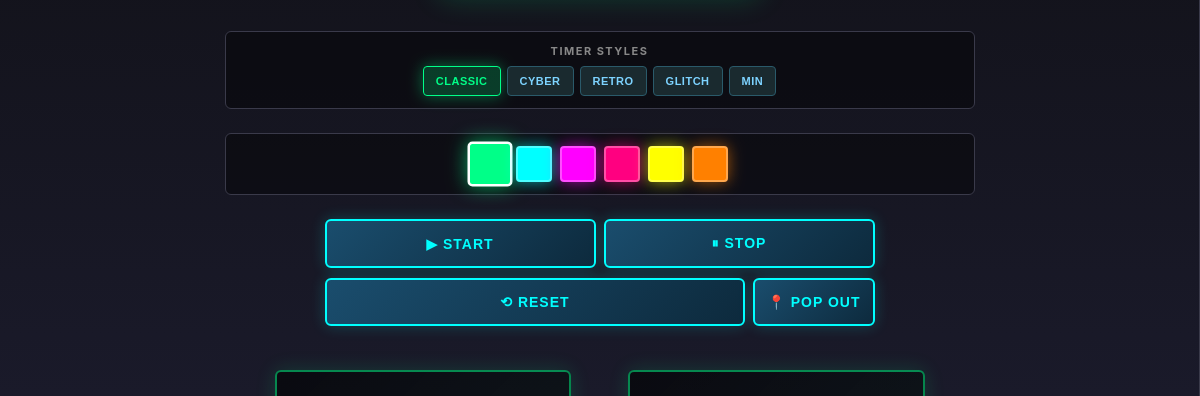
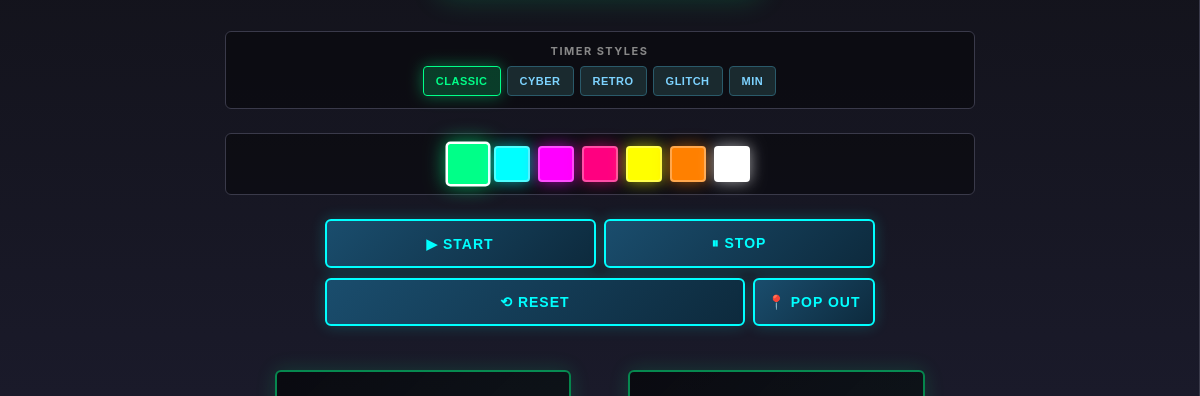
Before and after one commit to MrBlast98/VD-Clock-Overlay-And-Timer., an Electron app: page index.html in a window 1200 px wide. Both pictures are taken after a click on the button "⚔️ 1V1". Shown: the part 404-800 px from the top of the page. Drawn offline with Linux system fonts and the light colour scheme; no server answers.

Commit message:
Feature: Add white color option to timer

```diff
--- a/index.html
+++ b/index.html
@@ -47,6 +47,7 @@
             <button class="color-btn neon-pink" data-color="#ff0080" data-name="pink" title="Neon Pink"></button>
             <button class="color-btn neon-yellow" data-color="#ffff00" data-name="yellow" title="Neon Yellow"></button>
             <button class="color-btn neon-orange" data-color="#ff8000" data-name="orange" title="Neon Orange"></button>
+            <button class="color-btn neon-white" data-color="#ffffff" data-name="white" title="White"></button>
           </div>
 
           <div class="timer-controls">
--- a/styles.css
+++ b/styles.css
@@ -612,6 +612,7 @@ body {
 .color-btn.neon-pink { background: #ff0080; box-shadow: 0 0 15px rgba(255, 0, 128, 0.6); }
 .color-btn.neon-yellow { background: #ffff00; box-shadow: 0 0 15px rgba(255, 255, 0, 0.6); }
 .color-btn.neon-orange { background: #ff8000; box-shadow: 0 0 15px rgba(255, 128, 0, 0.6); }
+.color-btn.neon-white { background: #ffffff; box-shadow: 0 0 15px rgba(255, 255, 255, 0.6); color: #000; }
 
 .scoreboard {
   display: flex;
```
